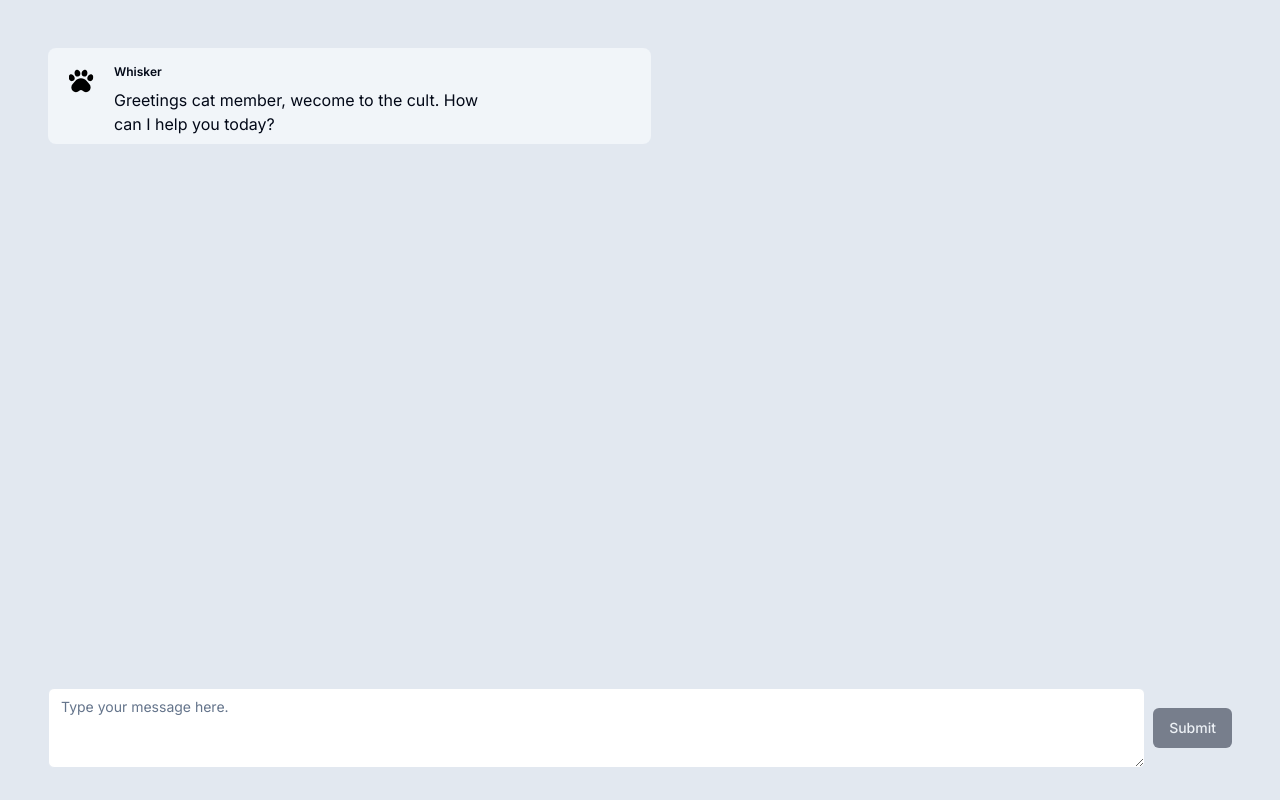
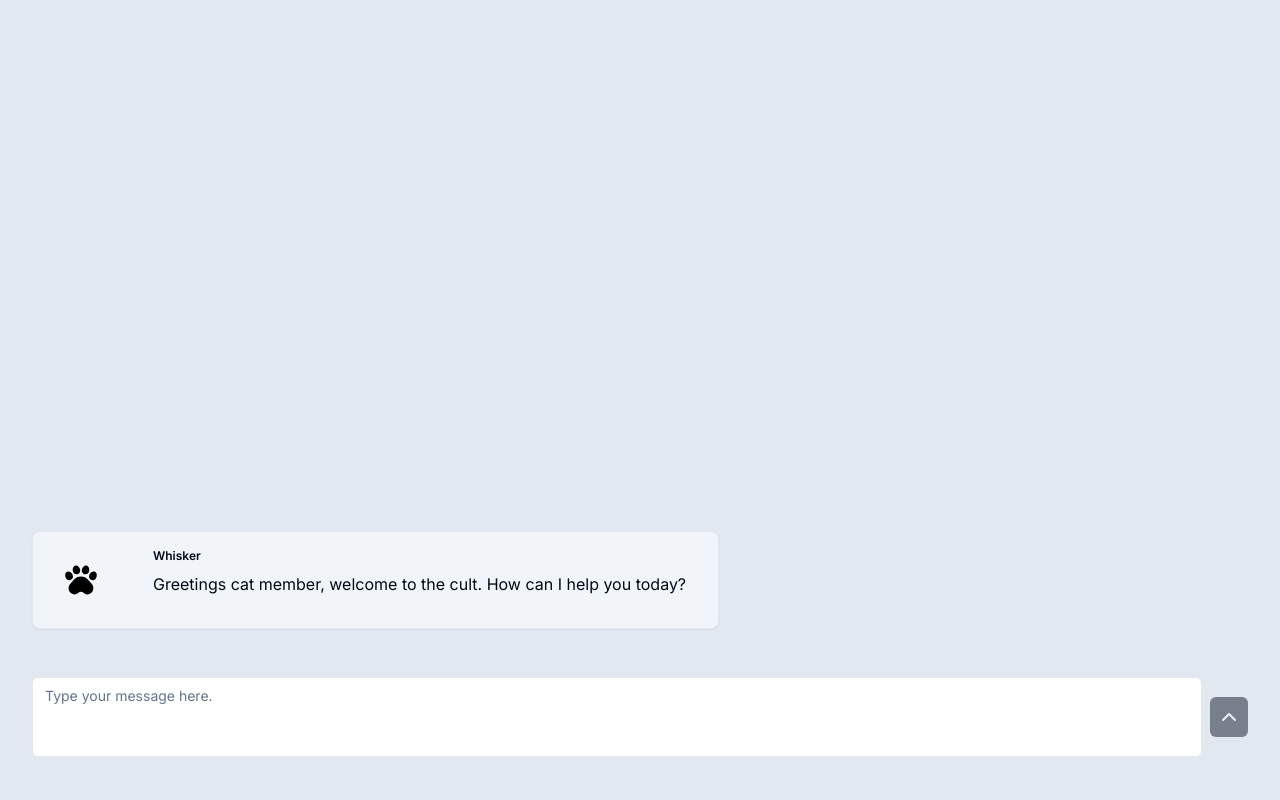
Before and after one commit to nindyahapsari/cat-assistant-chatbot, a Next.js app: page / in a window 1280 px wide. Built offline with nearby package versions, Linux system fonts and the light colour scheme.

Commit message:
fix styling for message components

```diff
--- a/components/ChatBubble.tsx
+++ b/components/ChatBubble.tsx
@@ -1,5 +1,6 @@
 import Image from "next/image";
 import { cn } from "@/lib/utils";
+import { Card, CardContent, CardHeader } from "@/components/ui/card";
 
 export default function ChatBubble({
   isUserMessage,
@@ -9,29 +10,31 @@ export default function ChatBubble({
   text: string;
 }) {
   return (
-    <div
+    <Card
       className={cn(
-        "text-md flex flex-row items-start gap-2 py-2 my-4 px-2 bg-slate-100 rounded-lg desktop:w-2/6  desktop:text-xl",
+        "text-md flex flex-row items-start gap-2 py-2 my-4 px-2 bg-slate-100 rounded-lg desktop:max-w-xl  desktop:text-lg",
         {
           "bg-neutral-200": isUserMessage,
         }
       )}
     >
-      <div className={isUserMessage ? "hidden" : ""}>
+      {!isUserMessage ? (
+        <CardHeader className="min-w-20 w-20 items-center">
           <Image
             src="/assets/pawprint-6503.svg"
             alt="Cat Assistant"
-          className="object-cover scale-50"
+            className="object-fill"
             width={50}
             height={50}
           />
-      </div>
-      <div className="flex flex-col w-2/3 rounded-md desktop:px-4">
+        </CardHeader>
+      ) : null}
+      <CardContent className="flex flex-col rounded-md desktop:px-4">
         <h4 className="text-xs font-semibold py-2">
           {isUserMessage ? "You" : "Whisker"}
         </h4>
         <p>{text}</p>
-      </div>
-    </div>
+      </CardContent>
+    </Card>
   );
 }
--- a/components/ChatMessages.tsx
+++ b/components/ChatMessages.tsx
@@ -1,20 +1,20 @@
 import { useContext } from "react";
-import ChatBubble from "./ChatBubble";
 import { MessagesContext } from "@/context/messages";
 import { cn } from "@/lib/utils";
 
-import { ScrollArea, ScrollBar } from "@/components/ui/scroll-area";
+import ChatBubble from "./ChatBubble";
 
 export default function ChatMessages() {
   const { messages } = useContext(MessagesContext);
+  const inverseMessages = [...messages].reverse();
 
   return (
-    <div className="h-5/6 mb-4 px-4 overflow-y-scroll">
-      {messages.map(({ id, isUserMessage, text }) => {
+    <div className="h-5/6 mb-8 px-4 flex flex-col-reverse gap-3 overflow-y-scroll">
+      {inverseMessages.map(({ id, isUserMessage, text }) => {
         return (
           <div
             key={id}
-            className={cn("flex", {
+            className={cn("flex justify-start items-end", {
               "justify-end": isUserMessage,
             })}
           >
--- a/components/MainChat.tsx
+++ b/components/MainChat.tsx
@@ -3,7 +3,7 @@
 import { useContext, useState } from "react";
 import { Button } from "@/components/ui/button";
 import { Textarea } from "@/components/ui/textarea";
-import { Loader2 } from "lucide-react";
+import { Loader2, ChevronUp } from "lucide-react";
 import { useMutation } from "@tanstack/react-query";
 import { nanoid } from "nanoid";
 import { Message } from "@/types";
@@ -82,13 +82,13 @@ export default function MainChat() {
   };
 
   return (
-    <div className="py-4 px-4 overflow-hidden desktop:col-start-4 desktop:col-span-12 desktop:row-span-12">
-      <div className="h-full p-4 flex flex-col justify-between">
+    <div className="py-4 overflow-hidden desktop:col-start-4 desktop:col-end-10 desktop:row-span-12">
+      <div className="h-full p-4 flex flex-col">
         <ChatMessages />
 
         <div className="px-4 flex w-full items-center space-x-2">
           <Textarea
-            className="max-h-64 desktop:text-xl"
+            className="max-h-64 resize-none desktop:text-lg"
             placeholder="Type your message here."
             value={chatInput}
             onChange={(e) => setChatInput(e.target.value)}
@@ -107,12 +107,13 @@ export default function MainChat() {
           <Button
             disabled={isPending || !chatInput}
             type="submit"
+            size="icon"
             onClick={handleSendMessage}
           >
             {isPending ? (
               <Loader2 className="h-4 w-8 animate-spin" />
             ) : (
-              "Submit"
+              <ChevronUp aria-label="enter-button" />
             )}
           </Button>
         </div>
--- a/components/Sidebar.tsx
+++ b/components/Sidebar.tsx
@@ -1,62 +1,10 @@
-import { Button } from "@/components/ui/button";
-import { Separator } from "@/components/ui/separator";
-import FunFact from "./FunFact";
-
 export default function Sidebar() {
   return (
-    <div className="bg-slate-100 p-8 desktop:col-span-3 desktop:row-span-12">
-      <div className="h-full flex flex-col justify-around">
-        <div className="h-full flex flex-col">
-          <p className="text-2xl font-semibold">Cat Assistant</p>
-          <Separator className="my-4" />
-
-          <nav className="sidebar bg-gray-100 py-4">
-            <ul>
-              <li className="mb-2">
-                <a href="#" className="text-blue-600">
-                  Cat Breed Directory
-                </a>
-              </li>
-              <li className="mb-2">
-                <a href="#" className="text-blue-600">
-                  Favorites
-                </a>
-              </li>
-              <li className="mb-2">
-                <a href="#" className="text-blue-600">
-                  Recent Chats
-                </a>
-              </li>
-              <li className="mb-2">
-                <a href="#" className="text-blue-600">
-                  Care Tips
-                </a>
-              </li>
-              <li className="mb-2">
-                <a href="#" className="text-blue-600">
-                  Cat Facts
-                </a>
-              </li>
-              <li className="mb-2">
-                <a href="#" className="text-blue-600">
-                  Cat of the Day
-                </a>
-              </li>
-            </ul>
-          </nav>
-          <div className="h-5/6 my-8 w-full">
-            <h4 className="text-semibold text-sm my-4">Recent Chat</h4>
-            <ul>
-              <li className="list-none text-2xl">Cat Breeds</li>
-            </ul>
-          </div>
-          <div className="my-4">
-            <FunFact />
-          </div>
-          <div>
-            <Button className="w-full">Settings</Button>
-          </div>
-        </div>
+    <div className="bg-slate-400 px-12 w-full col-span-12 flex items-center">
+      <div className="">
+        <h1 className="desktop:text-2xl desktop:font-semibold">
+          Cat assistant
+        </h1>
       </div>
     </div>
   );
--- a/context/messages.tsx
+++ b/context/messages.tsx
@@ -5,7 +5,7 @@ import { createContext, useState } from "react";
 const defaultValue = [
   {
     id: nanoid(),
-    text: "Greetings cat member, wecome to the cult. How can I help you today?",
+    text: "Greetings cat member, welcome to the cult. How can I help you today?",
     isUserMessage: false,
   },
 ];
```
Lines whose indentation alone changed are shown as unchanged.
